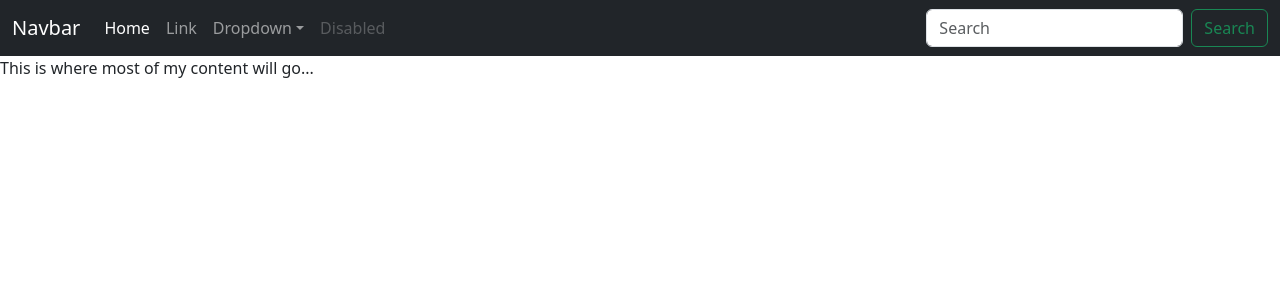
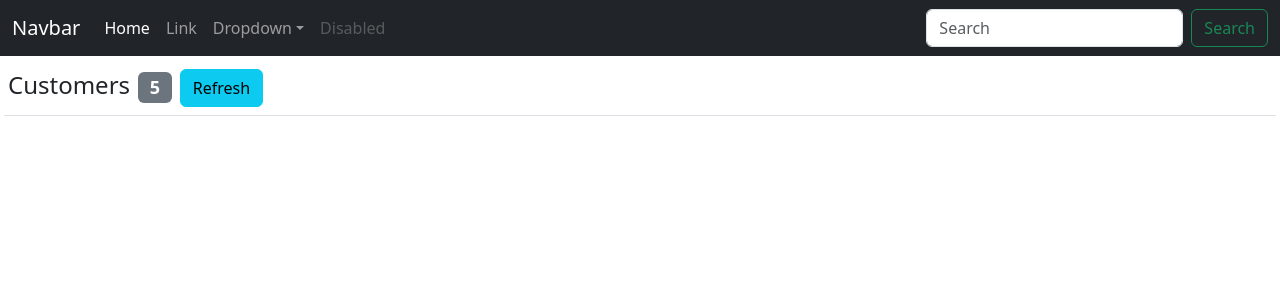
Before and after one commit to ShiroYaksha90/Delshi, a React (Create React App) app: page / in a window 1280 px wide. Shown: the top 300 px of the page. Built offline with nearby package versions, Linux system fonts and the light colour scheme.

Commit message:
Add statinc data to render & click event

```diff
--- a/src/components/MainContent.jsx
+++ b/src/components/MainContent.jsx
@@ -1,10 +1,22 @@
 import React from 'react';
 
 function MainContent() {
+  const state = { pageTitle: 'Customers', customerCount: 5 };
+  const onRefeshClick = () => {
+    console.log('Refresh clicked');
+  };
   return (
     <div>
       <main>
-        <p>This is where most of my content will go...</p>
+        <h4 className="border-bottom m-1 p-1">
+          {state.pageTitle}
+          <span className="badge bg-secondary m-2">
+            {
+            state.customerCount
+}
+          </span>
+          <button className="btn btn-info" onClick={onRefeshClick} type="submit">Refresh</button>
+        </h4>
       </main>
     </div>
   );
```
